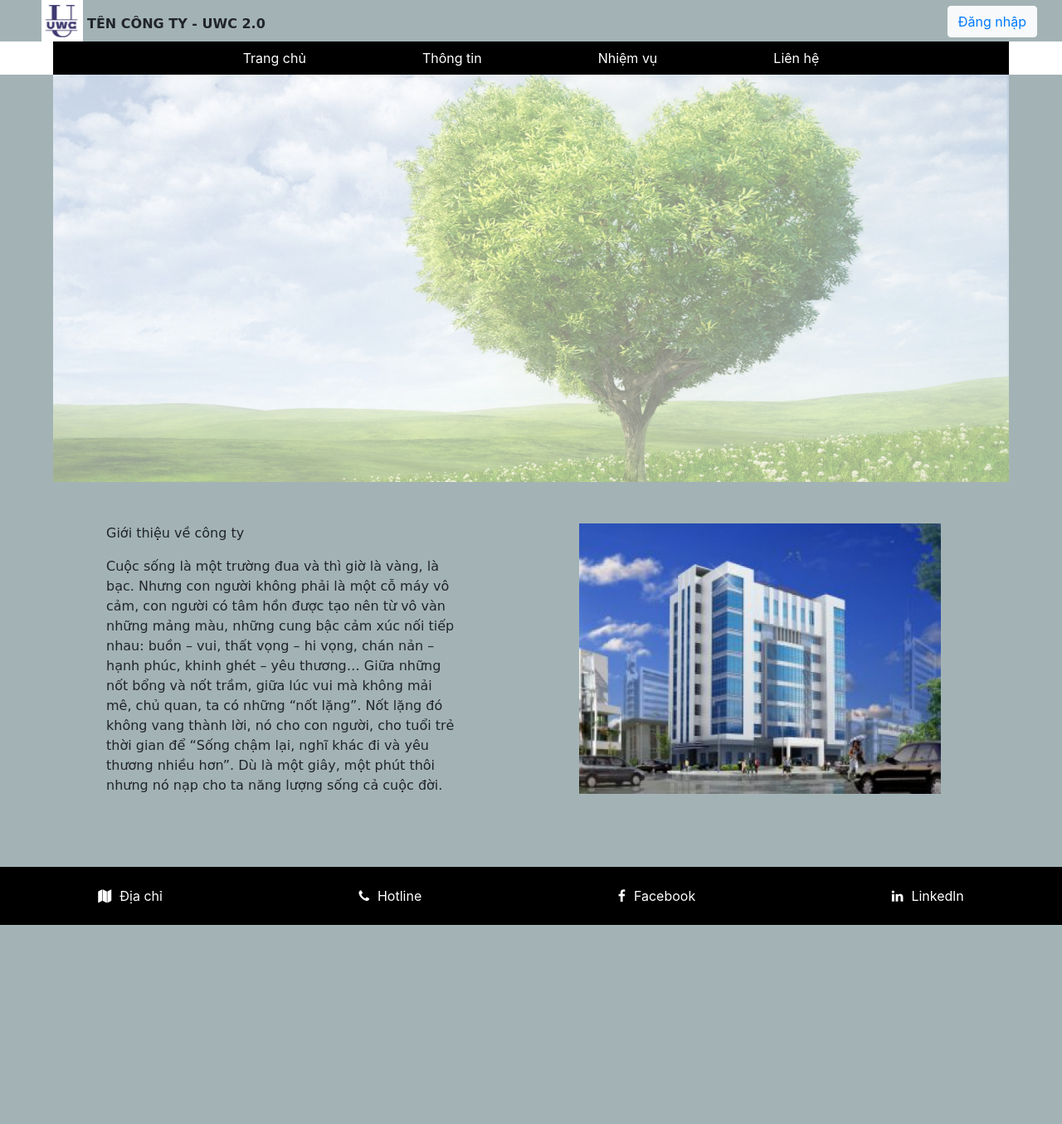
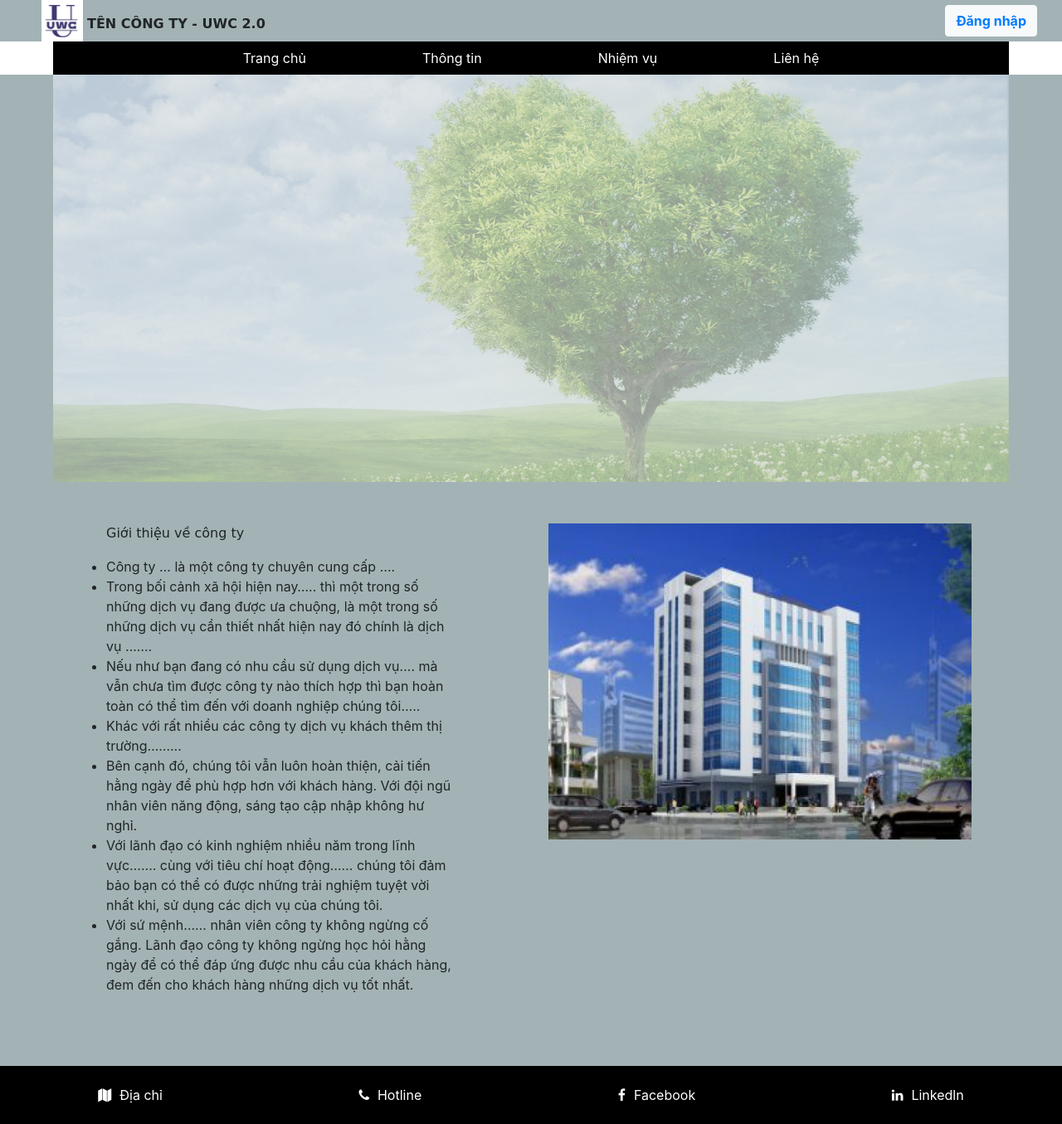
Before and after one commit to ChinhLuCSE/Avenger_UWC, a JavaScript app: page / in a window 1280 px wide. Shown: the whole page at 83% size. Before the commit the page ends 1115 px from the top, so only its background shows below. Built offline with nearby package versions, Linux system fonts and the light colour scheme; the HTML template or start-up script is replaced by a standard one.

Commit message:
update footer, header, home page

```diff
--- a/package.json
+++ b/package.json
@@ -6,6 +6,7 @@
     "@testing-library/jest-dom": "^5.16.5",
     "@testing-library/react": "^13.4.0",
     "@testing-library/user-event": "^13.5.0",
+    "node_module": "^0.0.0",
     "react": "^18.2.0",
     "react-dom": "^18.2.0",
     "react-icons": "^4.7.1",
--- a/src/components/footer/Footer.css
+++ b/src/components/footer/Footer.css
@@ -17,3 +17,7 @@ footer > div > a {
 footer > div > a > i {
     margin-right: 10px;
 }
+footer > div > a:hover {
+    color: #fff;
+    text-decoration: none;
+}
--- a/src/components/header/Header.js
+++ b/src/components/header/Header.js
@@ -7,7 +7,7 @@ const Header = ()=>{
               <p style={{margin: "7px 0px 0px 0px"}}><strong>TÊN CÔNG TY - UWC 2.0</strong></p>
           </div>
           <div id="right-div">
-              <button className="btn btn-light" style={{margin: "7px 0px 0px 0px"}}><a href="/#">Đăng nhập</a></button>
+              <button className="btn btn-light" style={{margin: "6px 0px 6px 0px"}}><strong><a href="/#" style={{textDecoration: "none"}}>Đăng nhập</a></strong></button>
           </div>
         </header>
     );
--- a/src/components/home/Home.css
+++ b/src/components/home/Home.css
@@ -0,0 +1,46 @@
+#background-image {
+    width: 90%; height: auto; margin: 0 auto; display: block;
+    animation: animate 4s linear infinite;
+ }
+ @keyframes animate {
+     0% {
+         opacity: 0.5;
+     }
+     20% {
+         opacity: 0.6;
+     }
+     40% {
+         opacity: 0.7;
+     }
+     60% {
+         opacity: 0.8;
+     }
+     80% {
+         opacity: 0.9;
+     }
+     100% {
+         opacity: 1;
+     }
+ }
+ /* introduction */
+ #introduction {
+     width: 100%; display: flex; justify-content: center; margin: 50px 0px 0px 0px;
+ }
+ #introduction-text {
+     width:50% ; margin: 0px 0px 0px 10%;
+ }
+ #introduction > div > img {
+    width: 70%; height: auto; margin: 0 auto; display: block;
+ }
+
+ @media only screen and (max-width: 960px) {
+     #introduction-text {
+         width: 80%;
+         margin-left: 5%;
+     }
+ }
+ @media only screen and (max-width: 750px) {
+     #introduction > div > img {
+         display: none;
+     }
+ }
--- a/src/components/home/Home.js
+++ b/src/components/home/Home.js
@@ -2,17 +2,25 @@ import "./Home.css"
 
 const Home = ()=>{
     return (
-        <div className="home">
+        <div>
           <div>
-            <img src="/image/background_image.jpg" alt="hình ảnh nền" style={{width: "90%", height: "auto", margin: "0 auto", display: "block"}}/>
+            <img src="/image/background_image.jpg" alt="hình ảnh nền" id="background-image"/>
           </div>
-          <div style={{width: "100%", display: "flex", justify_content: "center", margin: "50px 0px 0px 0px"}}>
-              <div style={{width:"50%", margin: "0px 0px 0px 10%"}}>
+          <div id="introduction">
+              <div id="introduction-text">
                   <p style={{text_align: "center"}}>Giới thiệu về công ty</p>
-                  <p>Cuộc sống là một trường đua và thì giờ là vàng, là bạc. Nhưng con người không phải là một cỗ máy vô cảm, con người có tâm hồn được tạo nên từ vô vàn những mảng màu, những cung bậc cảm xúc nối tiếp nhau: buồn – vui, thất vọng – hi vọng, chán nản – hạnh phúc, khinh ghét – yêu thương… Giữa những nốt bổng và nốt trầm, giữa lúc vui mà không mải mê, chủ quan, ta có những “nốt lặng”. Nốt lặng đó không vang thành lời, nó cho con người, cho tuổi trẻ thời gian để “Sống chậm lại, nghĩ khác đi và yêu thương nhiều hơn”. Dù là một giây, một phút thôi nhưng nó nạp cho ta năng lượng sống cả cuộc đời.</p>
+                  <ul>
+                    <li>Công ty … là một công ty chuyên cung cấp ….</li>
+                    <li>Trong bối cảnh xã hội hiện nay….. thì một trong số những dịch vụ đang được ưa chuộng, là một trong số những dịch vụ cần thiết nhất hiện nay đó chính là dịch vụ ……. </li>
+                    <li>Nếu như bạn đang có nhu cầu sử dụng dịch vụ…. mà vẫn chưa tìm được công ty nào thích hợp thì bạn hoàn toàn có thể tìm đến với doanh nghiệp chúng tôi…..</li>
+                    <li>Khác với rất nhiều các công ty dịch vụ khách thêm thị trường………</li>
+                    <li>Bên cạnh đó, chúng tôi vẫn luôn hoàn thiện, cải tiến hằng ngày để phù hợp hơn với khách hàng. Với đội ngũ nhân viên năng động, sáng tạo cập nhập không hư nghỉ.</li>
+                    <li>Với lãnh đạo có kinh nghiệm nhiều năm trong lĩnh vực……. cùng với tiêu chí hoạt động…… chúng tôi đảm bảo bạn có thể có được những trải nghiệm tuyệt vời nhất khi, sử dụng các dịch vụ của chúng tôi.</li>
+                    <li>Với sứ mệnh…… nhân viên công ty không ngừng cố gắng. Lãnh đạo công ty không ngừng học hỏi hằng ngày để có thể đáp ứng được nhu cầu của khách hàng, đem đến cho khách hàng những dịch vụ tốt nhất.</li>
+                  </ul>
               </div>
               <div>
-                <img src="/image/company_image.jpg" alt="hình ảnh công ty" style={{width: "60%", height: "auto", margin: "0 auto", display: "block"}}/>
+                <img src="/image/company_image.jpg" alt="hình ảnh công ty"/>
               </div>
           </div>
         </div>
```
Also changed, not shown: src/components/header/Header.css (line endings or trailing spaces), 1 other file (tests, documents, lock files or other folders).
